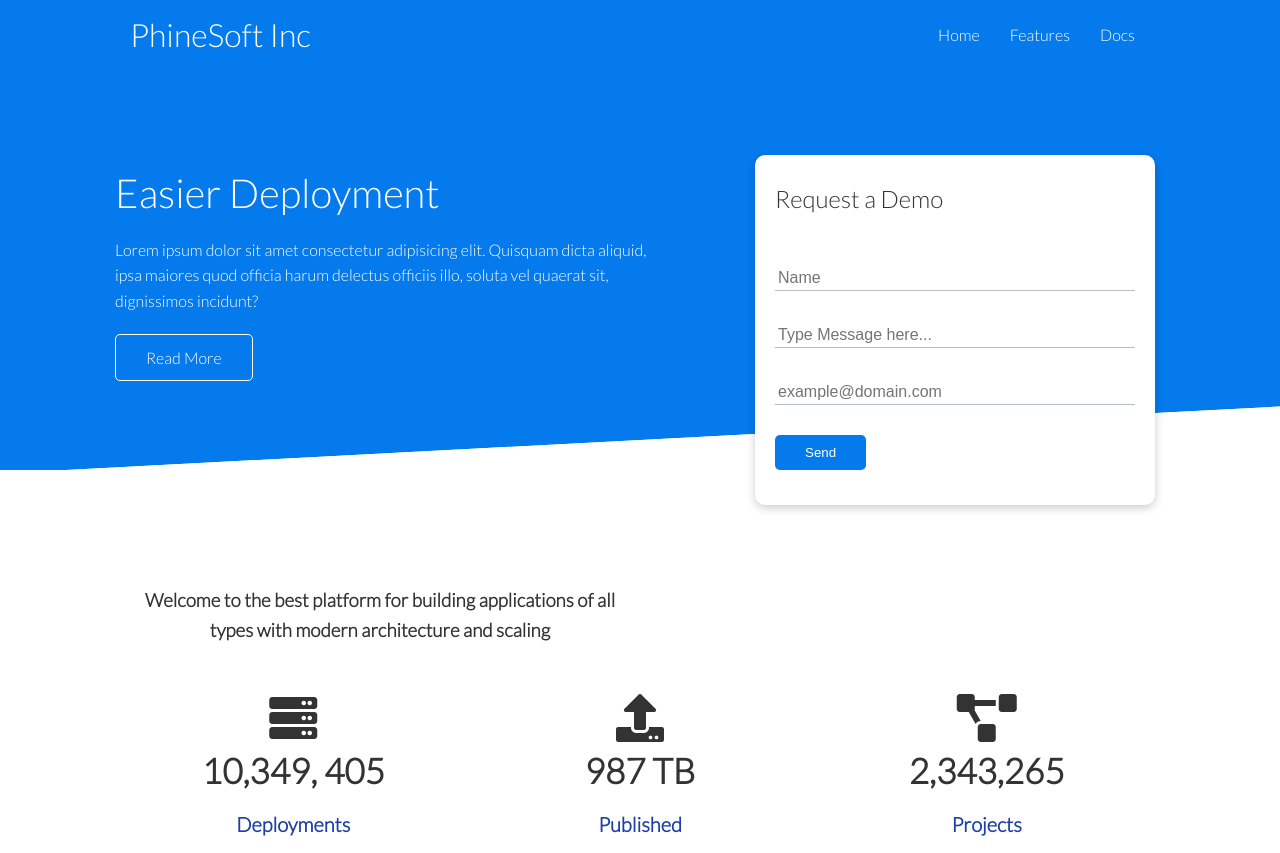
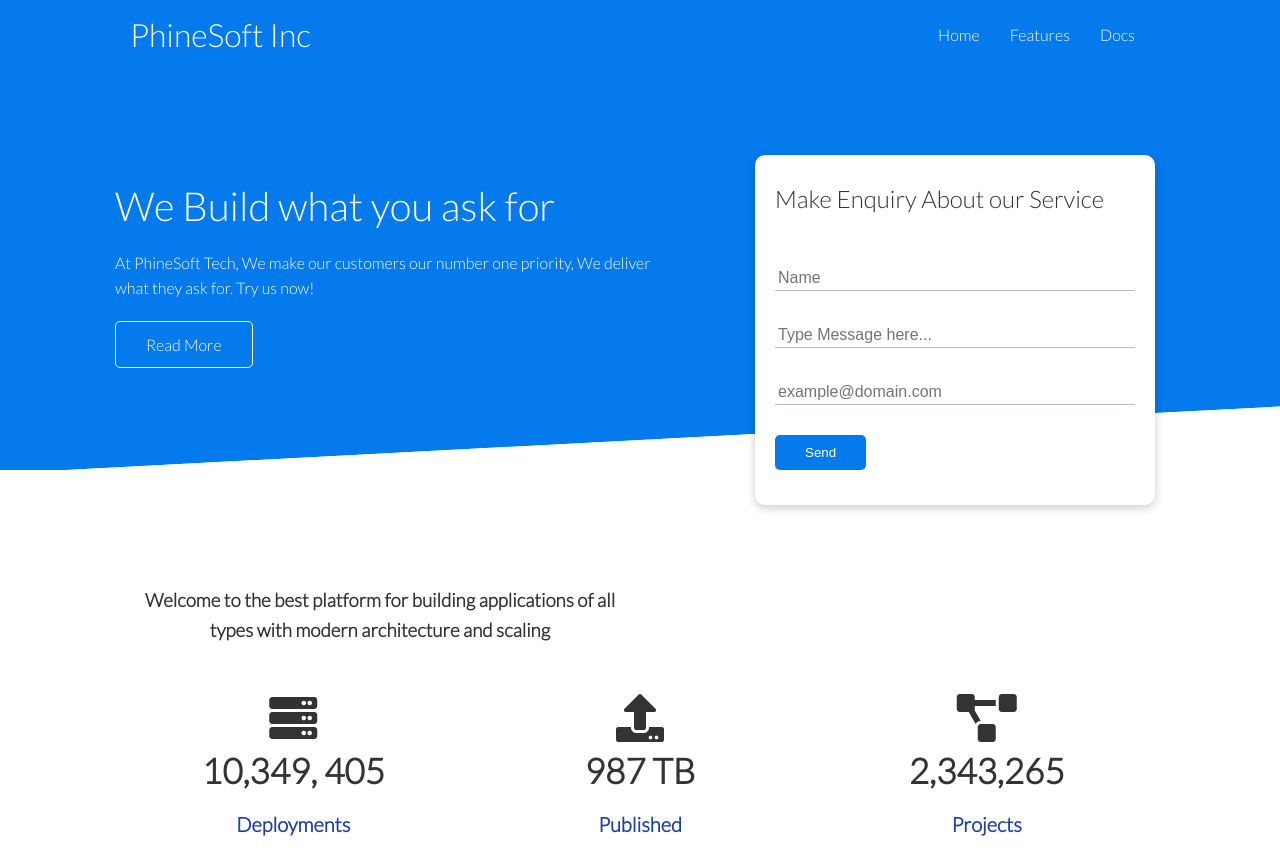
Before and after one commit to Lamptey49/personal-site, a plain HTML site: page index.html in a window 1280 px wide. Shown: the top 853 px of the page. Drawn offline with Linux system fonts and the light colour scheme; a script that the page names is missing.

Commit message:
form done

```diff
--- a/index.html
+++ b/index.html
@@ -26,12 +26,12 @@
     <section class="showcase">
         <div class="container grid">
             <div class="showcase-text">
-                <h1>Easier Deployment</h1>
-                <p>Lorem ipsum dolor sit amet consectetur adipisicing elit. Quisquam dicta aliquid, ipsa maiores quod officia harum delectus officiis illo, soluta vel quaerat sit, dignissimos incidunt?</p>
+                <h1>We Build what you ask for</h1>
+                <p>At PhineSoft Tech, We make our customers our number one priority, We deliver what they ask for. Try us now!</p>
                 <a href="features.html" class="btn btn-outline">Read More</a>
             </div>
             <div class="showcase-form card">
-                <h2>Request a Demo</h2>
+                <h2>Make Enquiry About our Service</h2>
                 <form name="contact" method="POST" netlify-honeypot="bot-field" data-netlify="true">
                     <input type="hidden" name="contact" value="contact">
                     <p class="hidden">
```
